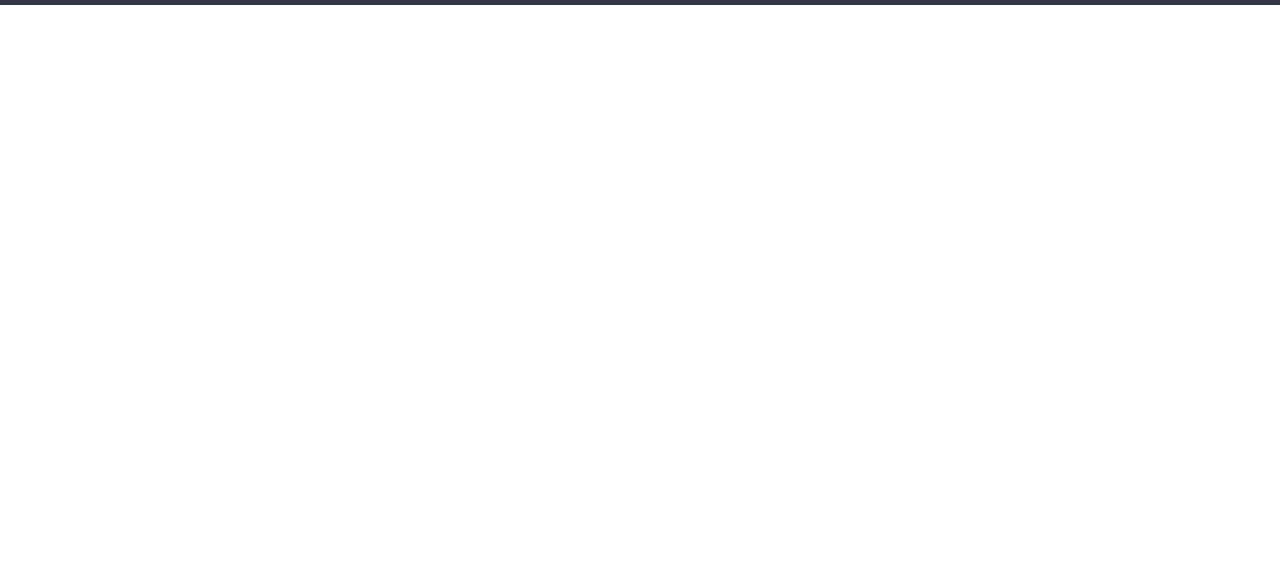
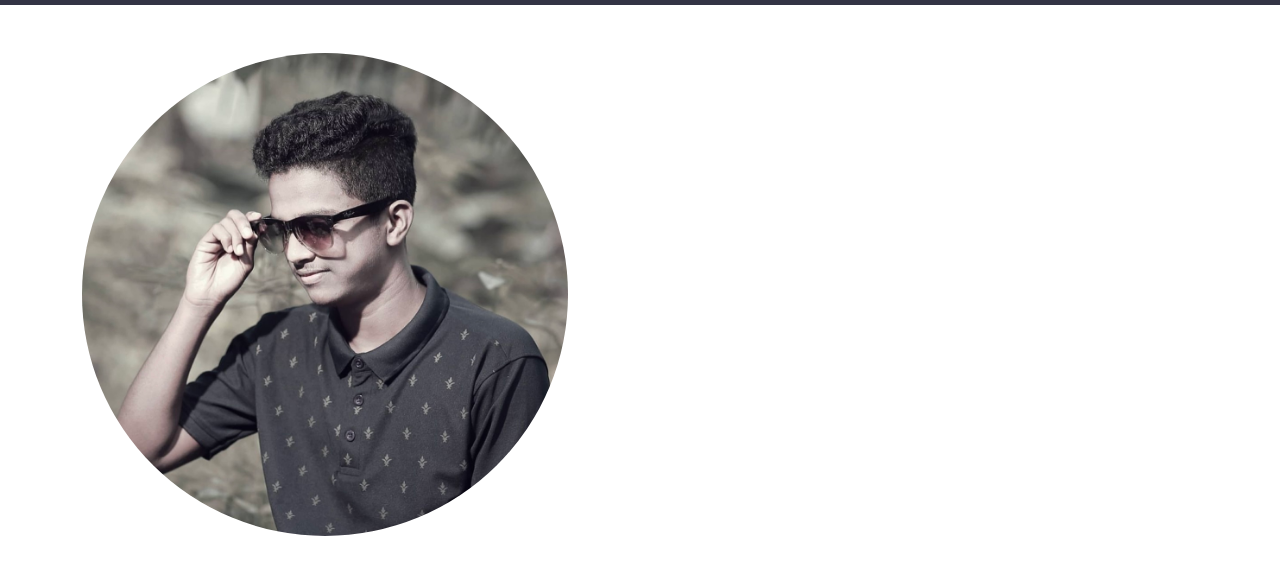
Before and after one commit to aStarrrrr/Personal-Website, a plain HTML site: page index.html in a window 1280 px wide. Shown: the part 83-658 px from the top of the page. Drawn offline with nearby package versions, Linux system fonts and the light colour scheme.

Commit message:
Image added

```diff
--- a/index.html
+++ b/index.html
@@ -33,7 +33,13 @@
         </div>
     </div>
 </header>
-
+<section class="p-5">
+    <div class="container">
+        <div class="row col-md-6">
+            <img src="dp.PNG" alt="Image not available" class="img-fluid rounded-circle" style="width: 510px;">
+        </div>
+    </div>
+</section>
     <script src="https://cdn.jsdelivr.net/npm/@popperjs/core@2.9.2/dist/umd/popper.min.js" integrity="sha384-IQsoLXl5PILFhosVNubq5LC7Qb9DXgDA9i+tQ8Zj3iwWAwPtgFTxbJ8NT4GN1R8p" crossorigin="anonymous"></script>
     <script src="https://cdn.jsdelivr.net/npm/bootstrap@5.0.2/dist/js/bootstrap.min.js" integrity="sha384-cVKIPhGWiC2Al4u+LWgxfKTRIcfu0JTxR+EQDz/bgldoEyl4H0zUF0QKbrJ0EcQF" crossorigin="anonymous"></script>
 </body>
```
